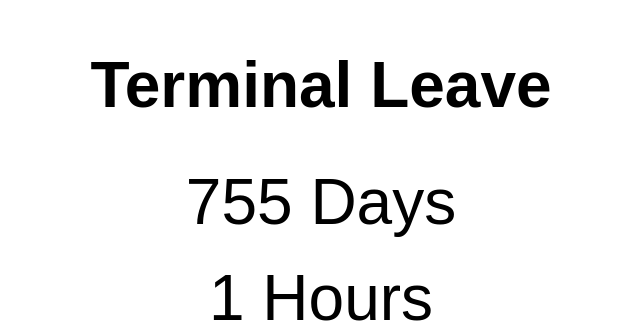
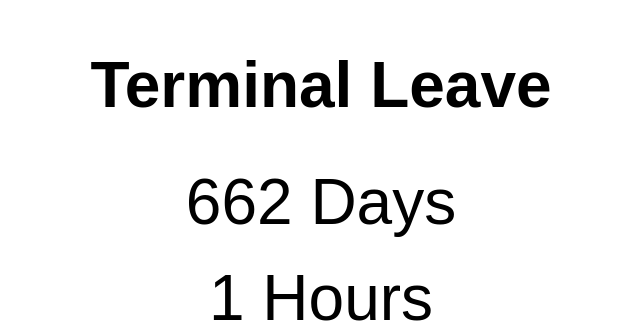
Before and after one commit to ryancrager/RyanRagerDotCom, a plain HTML site: page index.html in a window 1280 px wide. Shown: the part 107-430 px from the top of the page, without its empty margins (319-959 px from the left). Drawn offline with Linux system fonts and the light colour scheme.

Commit message:
Update countdown target date to September 15, 2028

```diff
--- a/index.html
+++ b/index.html
@@ -24,7 +24,7 @@
   </main>
   <script>
     // December 17, 2028, midnight Central Standard Time (UTC-6).
-    const target = new Date('2028-12-17T00:00:00-06:00').getTime();
+    const target = new Date('2028-09-15T00:00:00-06:00').getTime();
     function updateCountdown() {
       let remaining = Math.max(0, target - Date.now());
       const days = Math.floor(remaining / 86400000);
```
